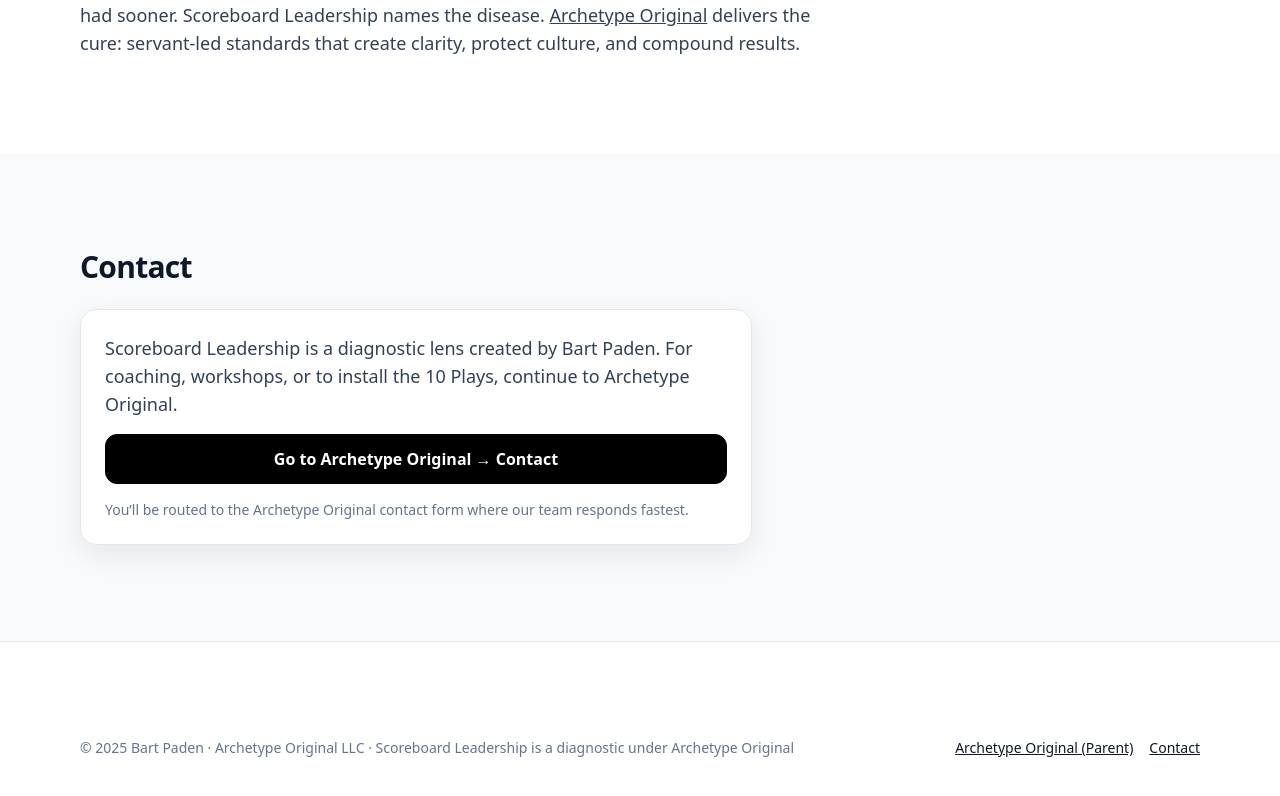
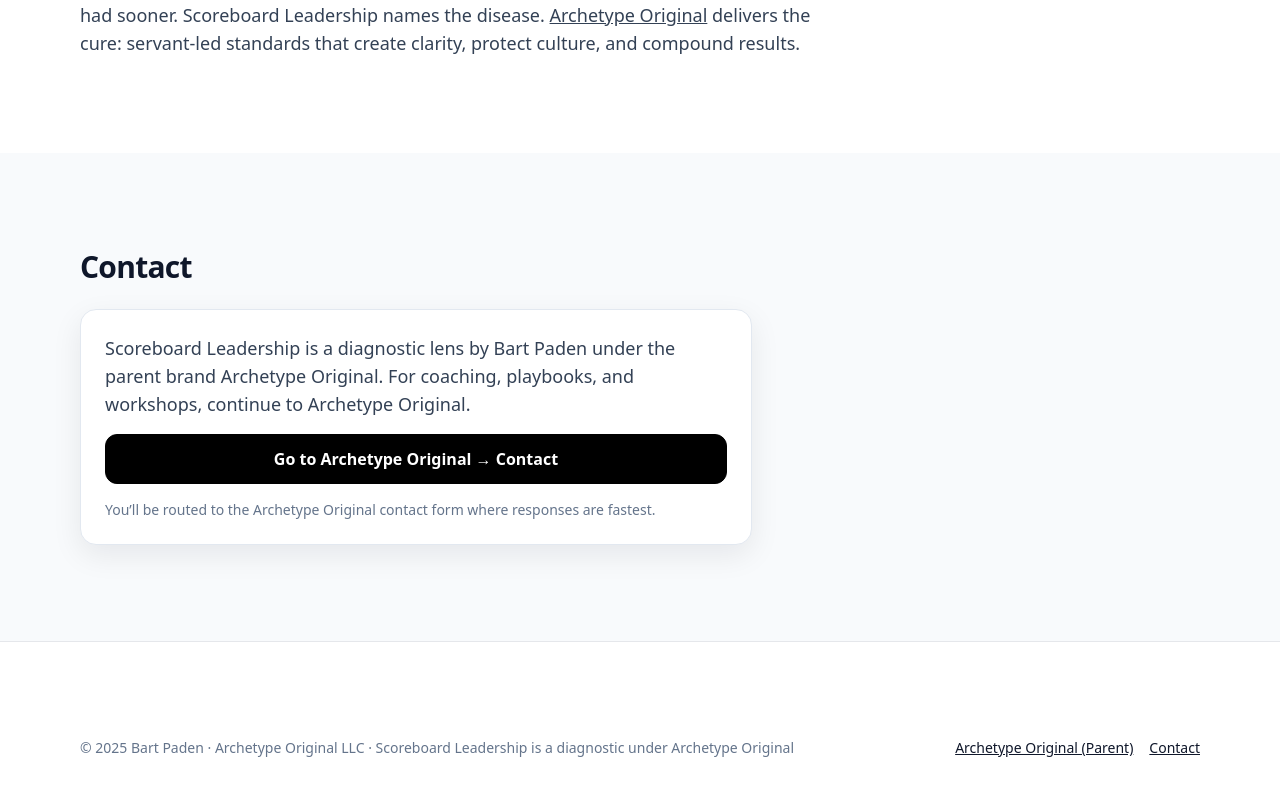
Before and after one commit to mediaphish/scoreboard-leadership, a React (Vite) app: page / in a window 1280 px wide. Shown: the part 1861-2657 px from the top of the page. Built offline with nearby package versions, Linux system fonts and the light colour scheme.

Commit message:
Update Contact.jsx

```diff
--- a/src/components/Contact.jsx
+++ b/src/components/Contact.jsx
@@ -10,14 +10,14 @@
         <h2 className="h2">Contact</h2>
         <div className="card p-6 mt-6 grid gap-4 max-w-2xl">
           <p className="p">
-            Scoreboard Leadership is a diagnostic lens created by Bart Paden. For coaching, workshops,
-            or to install the 10 Plays, continue to Archetype Original.
+            Scoreboard Leadership is a diagnostic lens by Bart Paden under the parent brand Archetype Original.
+            For coaching, playbooks, and workshops, continue to Archetype Original.
           </p>
           <a href={aoUrl} className="btn btn-contrast" rel="noreferrer">
             Go to Archetype Original → Contact
           </a>
           <p className="text-sm text-slate-500">
-            You’ll be routed to the Archetype Original contact form where our team responds fastest.
+            You’ll be routed to the Archetype Original contact form where responses are fastest.
           </p>
         </div>
       </div>
```
